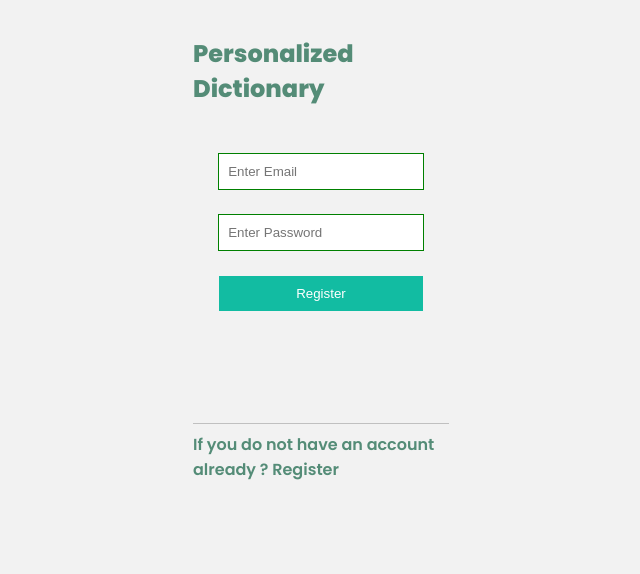
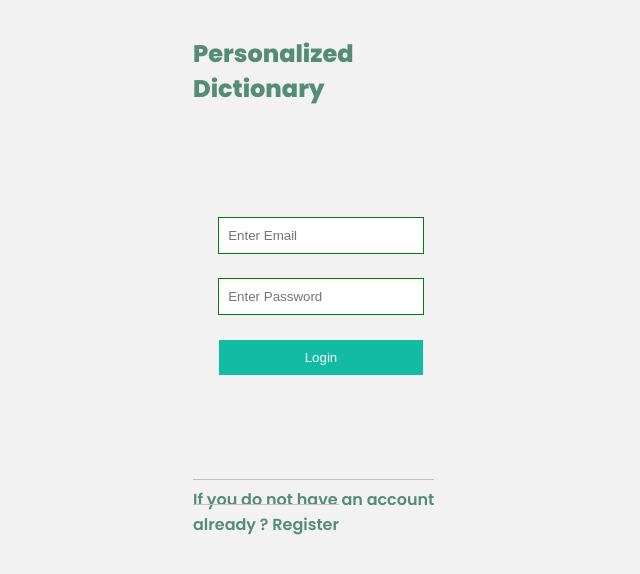
Before and after one commit to aghyadallogie/myDict, a React (Create React App) app: page / in a window 1280 px wide. Shown: the top 574 px of the page, without its empty margins (319-959 px from the left). Built offline with nearby package versions, Linux system fonts and the light colour scheme; no server answers.

Commit message:
allow new user registration

```diff
--- a/src/components/Quiz/Quiz.tsx
+++ b/src/components/Quiz/Quiz.tsx
@@ -32,14 +32,24 @@ export const Quiz = () => {
     (state: RootState) => state.authenticatedUser.words.words
   );
 
-  const rnd = Math.floor(Math.random() * allWords?.length);
+  let rnd = Math.floor(Math.random() * allWords?.length);
 
   if (!user.id) return <Navigate to="/" />;
 
-  const randomEnWord = allWords[rnd]?.translations;
-  const randomLang = userLangs[Math.floor(Math.random() * userLangs.length)];
+  const randomEnWord = allWords?.length
+    ? allWords[rnd]?.translations
+    : [{ id: 0, translations: [] }];
+  const randomLang = userLangs[Math.floor(Math.random() * userLangs?.length)];
 
-  const randomOptions = [
+  if (isNaN(rnd)) {
+    // Handle the error here, e.g. by setting rnd to a default value
+    rnd = 3;
+  }
+
+  let randomOptions;
+
+  if (allWords?.length > 0) {
+    randomOptions = [
       allWords[rnd - 3],
       allWords[rnd - 2],
       allWords[rnd - 1],
@@ -48,6 +58,9 @@ export const Quiz = () => {
       allWords[rnd + 2],
       allWords[rnd + 3],
     ].filter((val) => val !== undefined);
+  } else {
+    randomOptions = []
+  }
 
   // if a translation doesnt exist in a certain language it shouldnt ask it in that language
 
@@ -87,7 +100,7 @@ export const Quiz = () => {
   };
 
   const renderQuiz = () => {
-    if (allWords.length > 10) {
+    if (allWords?.length > 10) {
       return (
         <>
           <h3>
--- a/src/components/TranslateBox/TranslateBox.styles.ts
+++ b/src/components/TranslateBox/TranslateBox.styles.ts
@@ -32,3 +32,11 @@ styles.Button = styled.button`
     outline: 1px solid green;
   }
 `;
+
+styles.ErrorMessage = styled.h3`
+  height: 2rem;
+  margin: 1rem 0;
+  color: red;
+  font-size: 1rem;
+  text-align: center;
+`
--- a/src/components/TranslateBox/TranslateBox.tsx
+++ b/src/components/TranslateBox/TranslateBox.tsx
@@ -11,9 +11,11 @@ export type Styles = {
   StyledForm: any;
   Input: any;
   Button: any;
+  ErrorMessage: any;
 };
 
 export const TranslateBox: FC = () => {
+  const user = useSelector((state: RootState) => state.authenticatedUser.user);
   const inputRef = useRef<HTMLInputElement>(null);
   const dispatch = useDispatch();
   const { updateTargetWordAction } = bindActionCreators(userActions, dispatch);
@@ -29,7 +31,8 @@ export const TranslateBox: FC = () => {
       userLanguages
     );
 
-    updateTargetWordAction(translations);
+    updateTargetWordAction(translations, user?.id);
+    inputRef.current!.value = "";
   };
 
   return (
--- a/src/index.css
+++ b/src/index.css
@@ -15,6 +15,10 @@ h1,
 h2,
 h3 {
   margin: 0;
+}
+
+span {
+  display: inline
 }
 
 body {
--- a/src/pages/LandingPage/LandingPage.tsx
+++ b/src/pages/LandingPage/LandingPage.tsx
@@ -8,8 +8,11 @@ import { useSelector } from "react-redux";
 import { RootState } from "../../store/reducers";
 
 export const LandingPage = () => {
+  const [slide, setSlide] = useState("login");
   const [email, setEmail] = useState("");
   const [password, setPassword] = useState("");
+  const [repeatedPassword, setRepeatedPassword] = useState("");
+  const [passwordError, setPasswordError] = useState("");
 
   const dispatch = useDispatch();
   const { loginUserAction, registerUserAction } = bindActionCreators(
@@ -18,6 +21,9 @@ export const LandingPage = () => {
   );
 
   const user = useSelector((state: RootState) => state.authenticatedUser.user);
+  const errorMessage = useSelector(
+    (state: RootState) => state.authenticatedUser.errorMessage
+  );
 
   // on update settings save in supabse
   // for that we need userId
@@ -27,8 +33,11 @@ export const LandingPage = () => {
 
   const handleLogin = async (event: FormEvent) => {
     event.preventDefault();
-    loginUserAction({ email, password });
-    // registerUserAction({ email, password });
+    if (slide === "login") loginUserAction({ email, password });
+    else if (password === repeatedPassword)
+      registerUserAction({ email, password });
+      else
+      setPasswordError("Passwords do not match!")
   };
 
   // const user = JSON.parse(localStorage.getItem('user') || '');
@@ -41,7 +50,9 @@ export const LandingPage = () => {
       style={{ display: "flex", flexDirection: "column", alignItems: "center" }}
     >
       <h2>Personalized Dictionary</h2>
-      <div style={{ width: "80%", height: "100%", margin: "2rem auto 6rem" }}>
+      <div style={{ width: "80%", height: "100%", margin: "0 auto 6rem" }}>
+        <styles.ErrorMessage>{errorMessage}</styles.ErrorMessage>
+        <styles.ErrorMessage>{passwordError}</styles.ErrorMessage>
         <styles.StyledForm
           style={{ flexDirection: "column" }}
           onSubmit={handleLogin}
@@ -53,6 +64,7 @@ export const LandingPage = () => {
             }
             placeholder="Enter Email"
           />
+
           <styles.Input
             type="password"
             onChange={(e: ChangeEvent<HTMLInputElement>) =>
@@ -60,12 +72,49 @@ export const LandingPage = () => {
             }
             placeholder="Enter Password"
           />
-          <styles.Button style={{ margin: "0" }}>Register</styles.Button>
+
+          {slide === "register" && (
+            <styles.Input
+              type="password"
+              onChange={(e: ChangeEvent<HTMLInputElement>) =>
+                setRepeatedPassword(e.target.value)
+              }
+              placeholder="Repeat Password"
+            />
+          )}
+
+          {slide === "login" && (
+            <styles.Button style={{ margin: "0" }}>Login</styles.Button>
+          )}
+          {slide === "register" && (
+            <styles.Button style={{ margin: "0" }}>Register</styles.Button>
+          )}
         </styles.StyledForm>
       </div>
-      <span style={{ borderTop: "1px solid silver", paddingTop: "0.5rem" }}>
-        If you do not have an account already ? Register
-      </span>
+      <div>
+        {slide === "login" && (
+          <span style={{ borderTop: "1px solid silver", paddingTop: "0.5rem" }}>
+            If you do not have an account already ?{" "}
+            <span
+              style={{ cursor: "pointer" }}
+              onClick={() => setSlide("register")}
+            >
+              Register
+            </span>
+          </span>
+        )}
+        {slide === "register" && (
+          <span style={{ borderTop: "1px solid silver", paddingTop: "0.5rem" }}>
+            Do you have an account already ?{" "}
+            <span
+              style={{ cursor: "pointer" }}
+              onClick={() => setSlide("login")}
+            >
+              Login
+            </span>
+          </span>
+        )}
+      </div>
     </div>
   );
 };
--- a/src/store/actions/types.ts
+++ b/src/store/actions/types.ts
@@ -7,6 +7,9 @@ export enum ActionTypes {
   UPDATE_TARGET_WORD = "UPDATE_TARGET_WORD",
   SIGN_IN_USER = "SIGN_IN_USER",
   LOGOUT_USER = "LOGOUT_USER",
+  AUTH_ERROR = "AUTH_ERROR",
+  UP_STREAK = "UP_STREAK",
+  RESET_STREAK = "RESET_STREAK"
 }
 
 export interface UpdatingTargetWord extends AnyAction {
--- a/src/store/actions/userActions.ts
+++ b/src/store/actions/userActions.ts
@@ -40,7 +40,10 @@ export const loginUserAction =
     });
 
     if (error) {
-      console.log(error);
+      return dispatch({
+        type: ActionTypes.AUTH_ERROR,
+        payload: error,
+      });
     }
 
     if (data) {
@@ -57,7 +60,8 @@ export const loadUserAction =
 
     const { data: words, error: wordsError } = await supabase
       .from("words")
-      .select();
+      .select()
+      .eq("created_by", userId);
 
     const { data: settings, error: settingsError } = await supabase
       .from("settings")
@@ -104,12 +108,12 @@ export const updateSettingsAction =
   };
 
 export const updateTargetWordAction =
-  (word: Translation[]) => async (dispatch: Dispatch<Action>) => {
+  (word: Translation[], userId: string) => async (dispatch: Dispatch<Action>) => {
     const { data, error } = await supabase
       .from("words")
       .insert([
         {
-          created_by: 0,
+          created_by: userId,
           translations: word,
         },
       ])
--- a/src/store/reducers/index.ts
+++ b/src/store/reducers/index.ts
@@ -4,6 +4,7 @@ import { Word } from "../../types";
 
 export interface RootState {
   authenticatedUser: {
+    errorMessage: any;
     // Define the properties of the authenticatedUser slice of state here
     user: {
       id: string;
--- a/src/store/reducers/userReducer.ts
+++ b/src/store/reducers/userReducer.ts
@@ -6,7 +6,7 @@ const initialState = {
   errorMessage: "",
   targetWord: {},
   words: [],
-  user: { username: "test", languages: ["de"], streak: 0 },
+  user: { username: "", languages: ["de"], streak: 0 },
 };
 
 // Home useEffect loads user.languages from settings
@@ -60,24 +60,32 @@ export default function (state = initialState, action: Action) {
         localStorage.setItem("user", JSON.stringify(updatedState.user));
         return updatedState;
       }
+
     case ActionTypes.UPDATE_TARGET_WORD:
       const updatedState = { ...state, targetWord: action.payload };
       return updatedState;
 
-    case "UP_STREAK":
+    case ActionTypes.UP_STREAK:
       return {
         ...state,
         user: { ...state.user, streak: state.user.streak + 1 },
       };
-    case "RESET_STREAK":
+
+    case ActionTypes.RESET_STREAK:
       return {
         ...state,
         user: { ...state.user, streak: 0 },
       };
+
     case ActionTypes.LOGOUT_USER:
       // should not be removed but updated to nullify id
       localStorage.removeItem("user");
       return initialState;
+
+    case ActionTypes.AUTH_ERROR:
+      console.log("ppp", action.payload);
+      return { ...state, errorMessage: action.payload.message };
+
     default:
       return state;
   }
```
Lines whose indentation alone changed are shown as unchanged.
